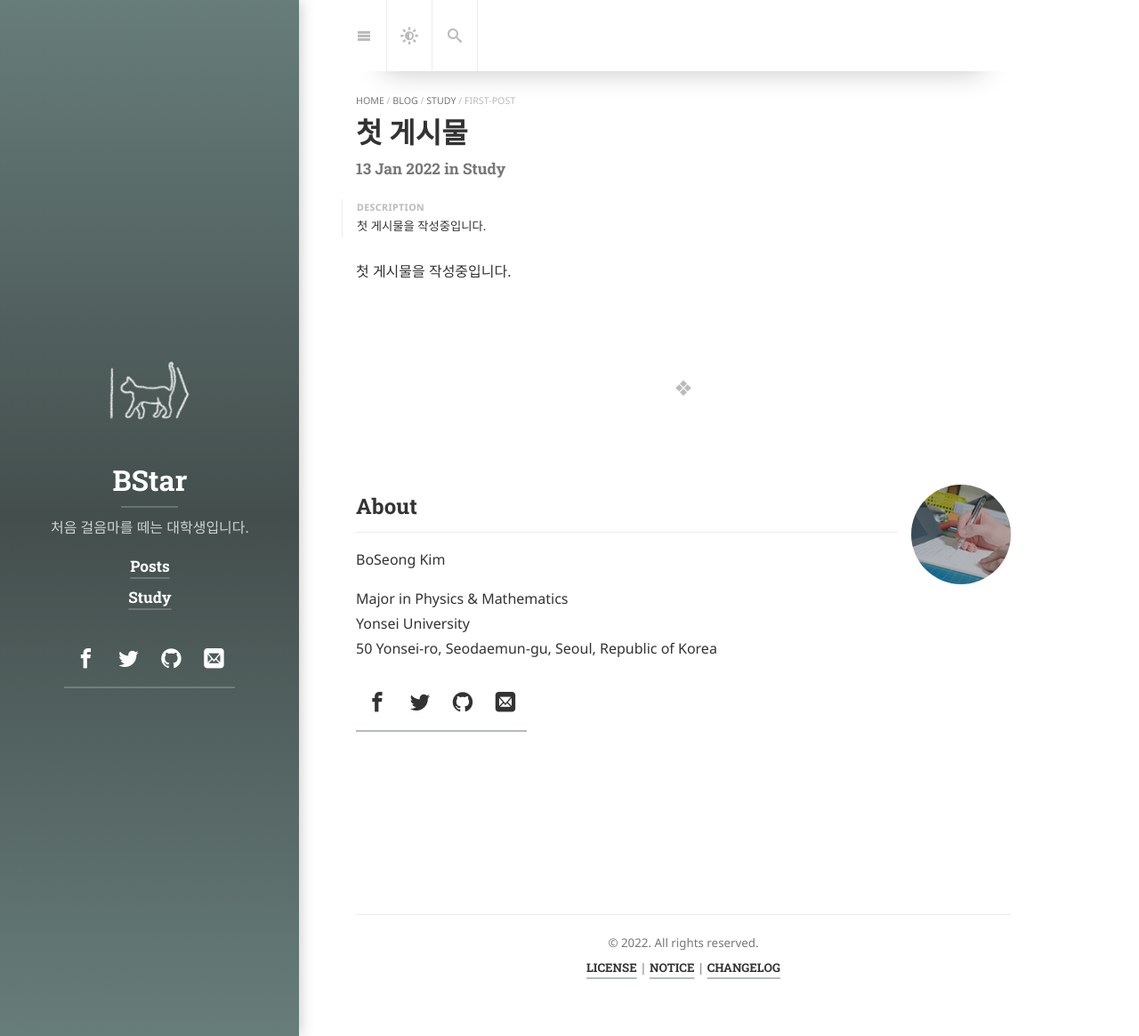
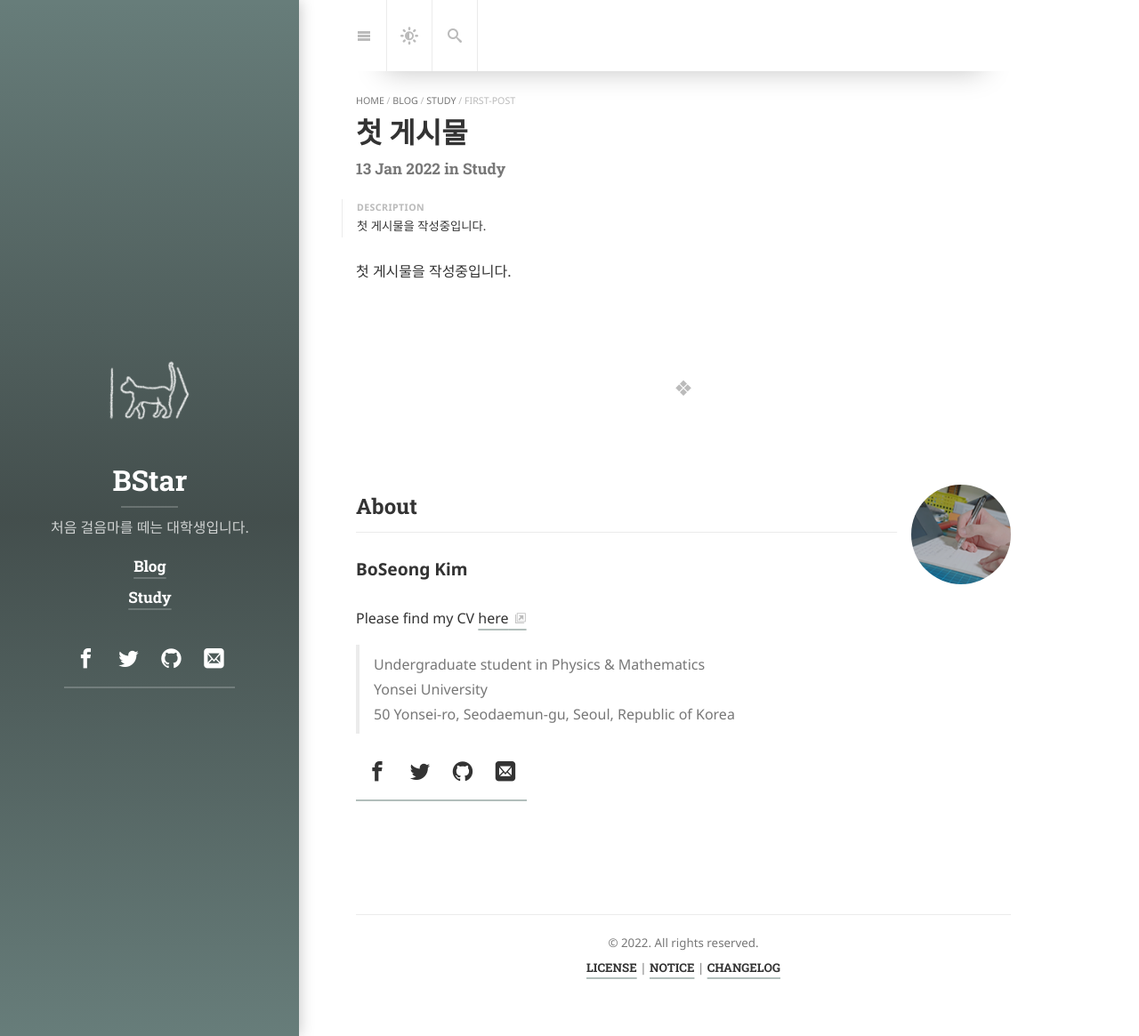
Before and after one commit to BStar14/bstar14.github.io, a Jekyll site: the page built from study/_posts/2022-01-13-first-post.md, in a window 1280 px wide and 1165 px high. Shown: the whole window at 89% size. Built offline with Jekyll 4.4.1, drawn with Linux system fonts in a browser that asks for light colours; cached includes are drawn as plain includes; nearby versions of some CDN libraries; some web fonts are replaced; library files that are not in the unit come from our copies.

Commit message:
Update main page

```diff
--- a/_config.yml
+++ b/_config.yml
@@ -48,7 +48,7 @@ BStar:
 
 # Add links to the sidebar.
 menu:
-  - title:             Posts
+  - title:             Blog
     url:               /blog/
   - title:             Study
     url:               /study/
--- a/_data/authors.yml
+++ b/_data/authors.yml
@@ -8,11 +8,13 @@ BStar:
   # Used at the bottom of each page and at the top of the `about` layout
   # Markdown enabled, can use multiple paragraphs (enabled by `|`)
   about:             |
-    BoSeong Kim
+    **BoSeong Kim**
+    {:.lead}
+    Please find my CV [here](https://drive.google.com/file/d/1NjkpwHqBlhp7Nw42NlMw_-Wp9_XUtwmo/view?usp=sharing)
 
-    Major in Physics & Mathematics
-    Yonsei University
-    50 Yonsei-ro, Seodaemun-gu, Seoul, Republic of Korea
+    > Undergraduate student in Physics & Mathematics
+    > Yonsei University
+    > 50 Yonsei-ro, Seodaemun-gu, Seoul, Republic of Korea
 
   # This photo will be used in the about section
   picture:
```
Also changed, not shown: index.md (+6 -2 lines).
